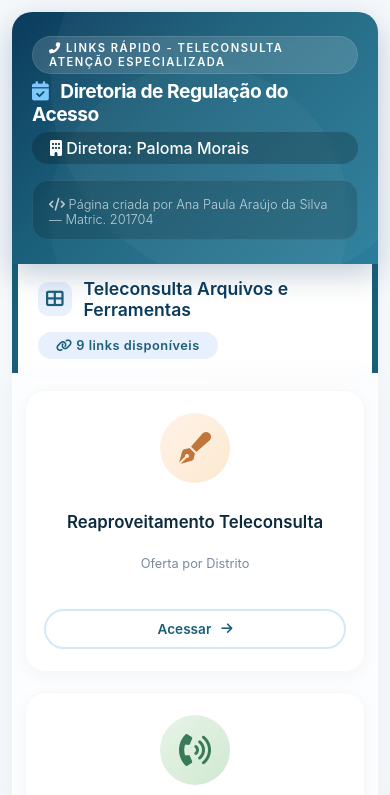
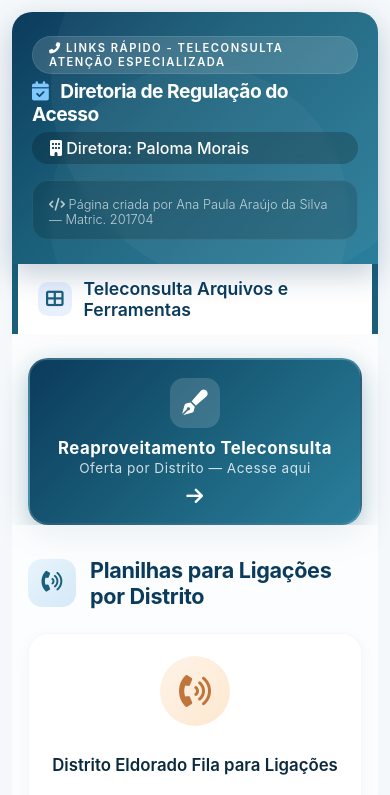
Before and after one commit to regulacaoconsolidados-dot/teste, a plain HTML site: page index.html in a window 390 px wide. Shown: the top 795 px of the page. Drawn offline with Linux system fonts and the light colour scheme.

Commit message:
Update index.html

```diff
--- a/index.html
+++ b/index.html
@@ -4,7 +4,6 @@
     <meta charset="UTF-8" />
     <meta name="viewport" content="width=device-width, initial-scale=1.0" />
     <title>Solicitação de Agendamento - Teleconsulta / Atenção Especializada</title>
-    <!-- Font Awesome para ícones -->
     <link rel="stylesheet" href="https://cdnjs.cloudflare.com/ajax/libs/font-awesome/6.0.0-beta3/css/all.min.css" />
     <style>
         /* ===== RESET E BASE ===== */
@@ -29,7 +28,7 @@
             width: 100%;
         }
 
-        /* ===== CABEÇALHO (com gradiente e efeito glass) ===== */
+        /* ===== CABEÇALHO ===== */
         .header {
             background: linear-gradient(135deg, #0b3b5c 0%, #1a5f7a 40%, #2a7f9c 100%);
             color: white;
@@ -104,13 +103,6 @@
             margin-right: 12px;
         }
 
-        .header .subtitle {
-            font-size: 1rem;
-            opacity: 0.85;
-            font-weight: 400;
-            margin-top: 4px;
-        }
-
         .header .diretoria {
             font-size: 1rem;
             font-weight: 500;
@@ -128,11 +120,6 @@
             border-radius: 16px;
             backdrop-filter: blur(4px);
             border: 1px solid rgba(255, 255, 255, 0.08);
-        }
-
-        .header-right .diretora {
-            font-size: 1rem;
-            font-weight: 500;
         }
 
         .header-right .creditos {
@@ -172,28 +159,145 @@
             border-radius: 10px;
         }
 
-        .page-title-bar .title-tag {
-            background: #e8f0fe;
-            color: #1a5f7a;
-            padding: 6px 18px;
-            border-radius: 30px;
-            font-size: 0.8rem;
-            font-weight: 600;
-            letter-spacing: 0.5px;
+        /* ===== BOTÃO DESTAQUE REAPROVEITAMENTO ===== */
+        .destaque-section {
+            padding: 40px 30px 10px 30px;
+            background: rgba(255, 255, 255, 0.7);
+            backdrop-filter: blur(8px);
         }
 
-        /* ===== GRADE DE CARDS (com muito estilo) ===== */
+        .destaque-btn {
+            display: flex;
+            align-items: center;
+            justify-content: center;
+            gap: 16px;
+            width: 100%;
+            padding: 24px 32px;
+            background: linear-gradient(135deg, #0b3b5c 0%, #1a5f7a 50%, #2a7f9c 100%);
+            color: white;
+            text-decoration: none;
+            border-radius: 20px;
+            font-size: 1.3rem;
+            font-weight: 700;
+            letter-spacing: 0.5px;
+            box-shadow: 0 8px 28px rgba(26, 95, 122, 0.35);
+            transition: all 0.3s cubic-bezier(0.25, 0.46, 0.45, 0.94);
+            position: relative;
+            overflow: hidden;
+            border: 2px solid rgba(255, 255, 255, 0.15);
+        }
+
+        .destaque-btn::before {
+            content: '';
+            position: absolute;
+            top: 0;
+            left: -100%;
+            width: 100%;
+            height: 100%;
+            background: linear-gradient(90deg, transparent, rgba(255, 255, 255, 0.15), transparent);
+            transition: left 0.6s;
+        }
+
+        .destaque-btn:hover::before {
+            left: 100%;
+        }
+
+        .destaque-btn:hover {
+            transform: translateY(-4px) scale(1.01);
+            box-shadow: 0 16px 40px rgba(26, 95, 122, 0.45);
+        }
+
+        .destaque-btn i {
+            font-size: 1.6rem;
+            background: rgba(255, 255, 255, 0.15);
+            padding: 12px;
+            border-radius: 14px;
+        }
+
+        .destaque-btn .destaque-text {
+            display: flex;
+            flex-direction: column;
+            align-items: flex-start;
+            gap: 2px;
+        }
+
+        .destaque-btn .destaque-text .titulo {
+            font-size: 1.3rem;
+            font-weight: 700;
+        }
+
+        .destaque-btn .destaque-text .subtitulo {
+            font-size: 0.85rem;
+            font-weight: 400;
+            opacity: 0.8;
+        }
+
+        .destaque-btn .arrow-icon {
+            background: transparent;
+            padding: 0;
+            font-size: 1.2rem;
+            margin-left: auto;
+            transition: transform 0.3s;
+        }
+
+        .destaque-btn:hover .arrow-icon {
+            transform: translateX(6px);
+        }
+
+        /* ===== SEÇÕES DE TEMA ===== */
+        .tema-section {
+            background: rgba(255, 255, 255, 0.7);
+            backdrop-filter: blur(8px);
+            padding: 0 30px;
+        }
+
+        .tema-section:last-of-type {
+            padding-bottom: 40px;
+            border-radius: 0 0 24px 24px;
+        }
+
+        .tema-header {
+            display: flex;
+            align-items: center;
+            gap: 14px;
+            padding: 32px 0 8px 0;
+            margin-bottom: 8px;
+        }
+
+        .tema-header .tema-icon {
+            width: 48px;
+            height: 48px;
+            background: linear-gradient(135deg, #e8f4fc, #d4e9f7);
+            border-radius: 14px;
+            display: flex;
+            align-items: center;
+            justify-content: center;
+            font-size: 1.3rem;
+            color: #1a5f7a;
+            flex-shrink: 0;
+        }
+
+        .tema-header .tema-title {
+            font-size: 1.35rem;
+            font-weight: 700;
+            color: #0b3b5c;
+            letter-spacing: -0.3px;
+        }
+
+        .tema-header .tema-line {
+            flex: 1;
+            height: 2px;
+            background: linear-gradient(90deg, #d4e9f7, transparent);
+            border-radius: 4px;
+            margin-left: 8px;
+        }
+
+        /* ===== GRADE DE CARDS ===== */
         .card-grid {
             display: grid;
             grid-template-columns: repeat(auto-fill, minmax(270px, 1fr));
             gap: 28px;
-            padding: 40px 30px;
-            background: rgba(255, 255, 255, 0.7);
-            backdrop-filter: blur(8px);
-            border-radius: 0 0 24px 24px;
-            box-shadow: 0 8px 32px rgba(0, 0, 0, 0.04);
-            border: 1px solid rgba(255, 255, 255, 0.6);
-            margin-bottom: 30px;
+            padding: 20px 0 10px 0;
         }
 
         .card {
@@ -314,7 +418,7 @@
             transform: translateX(4px);
         }
 
-        /* Variação de cores nos cards (detalhe) */
+        /* Variação de cores nos cards */
         .card:nth-child(3n+1) .card-icon-wrapper {
             background: linear-gradient(135deg, #fef3e8, #fde8d0);
             color: #c0763a;
@@ -350,7 +454,7 @@
             text-align: center;
             box-shadow: 0 2px 12px rgba(0, 0, 0, 0.02);
             border: 1px solid rgba(0, 0, 0, 0.02);
-            margin-top: 8px;
+            margin-top: 30px;
         }
 
         .footer .footer-brand {
@@ -411,8 +515,31 @@
                 font-size: 1.1rem;
             }
 
+            .destaque-section {
+                padding: 24px 16px 0 16px;
+            }
+
+            .destaque-btn {
+                padding: 18px 20px;
+                font-size: 1.1rem;
+                flex-wrap: wrap;
+                gap: 10px;
+            }
+
+            .destaque-btn .destaque-text .titulo {
+                font-size: 1.05rem;
+            }
+
+            .tema-section {
+                padding: 0 16px;
+            }
+
+            .tema-section:last-of-type {
+                padding-bottom: 24px;
+            }
+
             .card-grid {
-                padding: 24px 16px;
+                padding: 12px 0 6px 0;
                 gap: 20px;
             }
 
@@ -436,7 +563,20 @@
 
             .card-grid {
                 grid-template-columns: 1fr;
-                padding: 16px 12px;
+                padding: 8px 0;
+            }
+
+            .destaque-btn {
+                flex-direction: column;
+                text-align: center;
+            }
+
+            .destaque-btn .destaque-text {
+                align-items: center;
+            }
+
+            .destaque-btn .arrow-icon {
+                margin-left: 0;
             }
         }
     </style>
@@ -465,103 +605,124 @@
             <i class="fas fa-th-large"></i>
             Teleconsulta Arquivos e Ferramentas
         </div>
-        <span class="title-tag"><i class="fas fa-link"></i> 9 links disponíveis</span>
     </div>
 
-    <!-- ===== GRADE DE CARDS ===== -->
-    <section class="card-grid">
-
-        <!-- Card 0 -->
-        <div class="card">
-            <div class="card-icon-wrapper"><i class="fas fa-pen-fancy"></i></div>
-            <div class="card-title">Reaproveitamento Teleconsulta</div>
-            <div class="card-desc">Oferta por Distrito</div>
-            <a href="https://docs.google.com/spreadsheets/d/1_WJhJQQXcxn0Yucyr_rv_HuKs7wc3p4oeb69oyhoPU4/edit?gid=119359330#gid=119359330" target="_blank" class="card-btn">
-                Acessar <i class="fas fa-arrow-right"></i>
+    <!-- ===== BOTÃO DESTAQUE: REAPROVEITAMENTO ===== -->
+    <div class="destaque-section">
+        <a href="https://docs.google.com/spreadsheets/d/1_WJhJQQXcxn0Yucyr_rv_HuKs7wc3p4oeb69oyhoPU4/edit?gid=119359330#gid=119359330" target="_blank" class="destaque-btn">
+            <i class="fas fa-pen-fancy"></i>
+            <div class="destaque-text">
+                <span class="titulo">Reaproveitamento Teleconsulta</span>
+                <span class="subtitulo">Oferta por Distrito — Acesse aqui</span>
+            </div>
+            <i class="fas fa-arrow-right arrow-icon"></i>
         </a>
     </div>
 
-        <!-- Card 1 -->
+    <!-- ===== TEMA 1: PLANILHAS PARA LIGAÇÕES POR DISTRITO ===== -->
+    <section class="tema-section">
+        <div class="tema-header">
+            <div class="tema-icon"><i class="fas fa-phone-volume"></i></div>
+            <span class="tema-title">Planilhas para Ligações por Distrito</span>
+            <div class="tema-line"></div>
+        </div>
+
+        <div class="card-grid">
+
+            <!-- Distrito Eldorado -->
             <div class="card">
                 <div class="card-icon-wrapper"><i class="fas fa-phone-volume"></i></div>
-            <div class="card-title"> Distrito Eldorado Fila para Ligações</div>
+                <div class="card-title">Distrito Eldorado Fila para Ligações</div>
                 <div class="card-desc">Lista de espera para contato telefônico</div>
                 <a href="https://docs.google.com/spreadsheets/d/1NrLJ7ulMx93VXse-k8C4PX7FkGPLEZ0yTQSIVQeNItg/edit?gid=175443153#gid=175443153" target="_blank" class="card-btn">
                     Acessar <i class="fas fa-arrow-right"></i>
                 </a>
             </div>
 
-         <!-- Card 2 -->
+            <!-- Distrito Industrial -->
             <div class="card">
                 <div class="card-icon-wrapper"><i class="fas fa-phone-volume"></i></div>
-            <div class="card-title"> Distrito Industrial Fila para Ligações</div>
+                <div class="card-title">Distrito Industrial Fila para Ligações</div>
                 <div class="card-desc">Lista de espera para contato telefônico</div>
                 <a href="https://docs.google.com/spreadsheets/d/1NrLJ7ulMx93VXse-k8C4PX7FkGPLEZ0yTQSIVQeNItg/edit?gid=1574171907#gid=1574171907" target="_blank" class="card-btn">
                     Acessar <i class="fas fa-arrow-right"></i>
                 </a>
             </div>
 
-        <!-- Card 3 -->
+            <!-- Distrito Vargem das Flores -->
             <div class="card">
                 <div class="card-icon-wrapper"><i class="fas fa-phone-volume"></i></div>
-            <div class="card-title"> Distrito Vargem das Flores Fila para Ligações</div>
+                <div class="card-title">Distrito Vargem das Flores Fila para Ligações</div>
                 <div class="card-desc">Lista de espera para contato telefônico</div>
                 <a href="https://docs.google.com/spreadsheets/d/1NrLJ7ulMx93VXse-k8C4PX7FkGPLEZ0yTQSIVQeNItg/edit?gid=450560883#gid=450560883" target="_blank" class="card-btn">
                     Acessar <i class="fas fa-arrow-right"></i>
                 </a>
             </div>
 
-        <!-- Card 4 -->
+            <!-- Distrito Perolandia -->
             <div class="card">
                 <div class="card-icon-wrapper"><i class="fas fa-phone-volume"></i></div>
-            <div class="card-title"> Distrito Perolandia Fila para Ligações</div>
+                <div class="card-title">Distrito Perolandia Fila para Ligações</div>
                 <div class="card-desc">Lista de espera para contato telefônico</div>
                 <a href="https://docs.google.com/spreadsheets/d/1NrLJ7ulMx93VXse-k8C4PX7FkGPLEZ0yTQSIVQeNItg/edit?gid=1466188866#gid=1466188866" target="_blank" class="card-btn">
                     Acessar <i class="fas fa-arrow-right"></i>
                 </a>
             </div>
 
-        <!-- Card 5 -->
+            <!-- Distrito Nacional -->
             <div class="card">
                 <div class="card-icon-wrapper"><i class="fas fa-phone-volume"></i></div>
-            <div class="card-title"> Distrito Nacional Fila para Ligações</div>
+                <div class="card-title">Distrito Nacional Fila para Ligações</div>
                 <div class="card-desc">Lista de espera para contato telefônico</div>
                 <a href="https://docs.google.com/spreadsheets/d/1NrLJ7ulMx93VXse-k8C4PX7FkGPLEZ0yTQSIVQeNItg/edit?gid=100420631#gid=100420631" target="_blank" class="card-btn">
                     Acessar <i class="fas fa-arrow-right"></i>
                 </a>
             </div>
 
-        <!-- Card 6 -->
+            <!-- Distrito Ressaca -->
             <div class="card">
                 <div class="card-icon-wrapper"><i class="fas fa-phone-volume"></i></div>
-            <div class="card-title"> Distrito Ressaca Fila para Ligações</div>
+                <div class="card-title">Distrito Ressaca Fila para Ligações</div>
                 <div class="card-desc">Lista de espera para contato telefônico</div>
                 <a href="https://docs.google.com/spreadsheets/d/1NrLJ7ulMx93VXse-k8C4PX7FkGPLEZ0yTQSIVQeNItg/edit?gid=735605400#gid=735605400" target="_blank" class="card-btn">
                     Acessar <i class="fas fa-arrow-right"></i>
                 </a>
             </div>
 
-        <!-- Card 7 -->
+            <!-- Distrito Riacho -->
             <div class="card">
                 <div class="card-icon-wrapper"><i class="fas fa-phone-volume"></i></div>
-            <div class="card-title"> Distrito Riacho Fila para Ligações</div>
+                <div class="card-title">Distrito Riacho Fila para Ligações</div>
                 <div class="card-desc">Lista de espera para contato telefônico</div>
                 <a href="https://docs.google.com/spreadsheets/d/1NrLJ7ulMx93VXse-k8C4PX7FkGPLEZ0yTQSIVQeNItg/edit?gid=915546723#gid=915546723" target="_blank" class="card-btn">
                     Acessar <i class="fas fa-arrow-right"></i>
                 </a>
             </div>
 
-        <!-- Card 8 -->
+            <!-- Distrito Sede -->
             <div class="card">
                 <div class="card-icon-wrapper"><i class="fas fa-phone-volume"></i></div>
-            <div class="card-title"> Distrito Sede Fila para Ligações</div>
+                <div class="card-title">Distrito Sede Fila para Ligações</div>
                 <div class="card-desc">Lista de espera para contato telefônico</div>
                 <a href="https://docs.google.com/spreadsheets/d/1NrLJ7ulMx93VXse-k8C4PX7FkGPLEZ0yTQSIVQeNItg/edit?gid=1370812175#gid=1370812175" target="_blank" class="card-btn">
                     Acessar <i class="fas fa-arrow-right"></i>
                 </a>
             </div>
 
-        <!-- Card 9 -->
+        </div>
+    </section>
+
+    <!-- ===== TEMA 2: ARQUIVOS COM CONSOLIDADOS ===== -->
+    <section class="tema-section">
+        <div class="tema-header">
+            <div class="tema-icon"><i class="fas fa-chart-pie"></i></div>
+            <span class="tema-title">Arquivos com Consolidados</span>
+            <div class="tema-line"></div>
+        </div>
+
+        <div class="card-grid">
+
+            <!-- Arquivo Geral -->
             <div class="card">
                 <div class="card-icon-wrapper"><i class="fas fa-clipboard-list"></i></div>
                 <div class="card-title">Arquivo Geral - Registro das Ligações</div>
@@ -571,7 +732,7 @@
                 </a>
             </div>
 
-         <!-- Card 10 -->
+            <!-- Consolidado Ligações -->
             <div class="card">
                 <div class="card-icon-wrapper"><i class="fas fa-chart-pie"></i></div>
                 <div class="card-title">Consolidado - Ligações</div>
@@ -581,17 +742,17 @@
                 </a>
             </div>
 
-        <!-- Card 11-->
+            <!-- Controle de Agendamentos -->
             <div class="card">
                 <div class="card-icon-wrapper"><i class="fas fa-clipboard-list"></i></div>
-            <div class="card-title">Controle de Agendamentos- Acesso Interno</div>
+                <div class="card-title">Controle de Agendamentos - Acesso Interno</div>
                 <div class="card-desc">Agendamentos Detalhado por Distrito</div>
                 <a href="https://docs.google.com/spreadsheets/d/11X7DQcngdN51yFYodEWBmMCc8Pi-YFbgQ4IQ7Ca93IU/edit?gid=0#gid=0" target="_blank" class="card-btn">
                     Acessar <i class="fas fa-arrow-right"></i>
                 </a>
             </div>
 
-        <!-- Card 12 -->
+            <!-- Consolidado Agendamentos -->
             <div class="card">
                 <div class="card-icon-wrapper"><i class="fas fa-brain"></i></div>
                 <div class="card-title">Consolidado Agendamentos</div>
@@ -601,7 +762,30 @@
                 </a>
             </div>
 
-        <!-- Card 13 -->
+            <!-- Requalificação da Neurologia -->
+            <div class="card">
+                <div class="card-icon-wrapper"><i class="fas fa-phone-volume"></i></div>
+                <div class="card-title">Requalificação da Neurologia</div>
+                <div class="card-desc">Pausado Temporariamente</div>
+                <a href="https://docs.google.com/spreadsheets/d/1ZwzPVQAifNLfJJO1lFr1BvQd6e6G3yC5C2H4Ry2N43k/edit?gid=621702727#gid=621702727" target="_blank" class="card-btn">
+                    Acessar <i class="fas fa-arrow-right"></i>
+                </a>
+            </div>
+
+        </div>
+    </section>
+
+    <!-- ===== TEMA 3: LINKS DIVERSOS ===== -->
+    <section class="tema-section">
+        <div class="tema-header">
+            <div class="tema-icon"><i class="fas fa-link"></i></div>
+            <span class="tema-title">Links Diversos</span>
+            <div class="tema-line"></div>
+        </div>
+
+        <div class="card-grid">
+
+            <!-- Plataforma Feluma -->
             <div class="card">
                 <div class="card-icon-wrapper"><i class="fas fa-hospital"></i></div>
                 <div class="card-title">Plataforma Feluma</div>
@@ -611,7 +795,7 @@
                 </a>
             </div>
 
-        <!-- Card 14 -->
+            <!-- Contatos UBS's -->
             <div class="card">
                 <div class="card-icon-wrapper"><i class="fas fa-phone-alt"></i></div>
                 <div class="card-title">Contatos UBS's</div>
@@ -621,7 +805,7 @@
                 </a>
             </div>
 
-        <!-- Card 15 -->
+            <!-- Pesquisa por Endereços -->
             <div class="card">
                 <div class="card-icon-wrapper"><i class="fas fa-map-pin"></i></div>
                 <div class="card-title">Pesquisa por Endereços</div>
@@ -631,7 +815,7 @@
                 </a>
             </div>
 
-        <!-- Card 16 -->
+            <!-- Pesquisa por CNS -->
             <div class="card">
                 <div class="card-icon-wrapper"><i class="fas fa-id-card"></i></div>
                 <div class="card-title">Pesquisa por CNS</div>
@@ -641,17 +825,7 @@
                 </a>
             </div>
 
-        <!-- Card 17 -->
-        <div class="card">
-            <div class="card-icon-wrapper"><i class="fas fa-phone-volume"></i></div>
-            <div class="card-title">Requalificação da Neurologia</div>
-            <div class="card-desc">Pausado Temporariamente</div>
-            <a href="https://docs.google.com/spreadsheets/d/1ZwzPVQAifNLfJJO1lFr1BvQd6e6G3yC5C2H4Ry2N43k/edit?gid=621702727#gid=621702727" target="_blank" class="card-btn">
-                Acessar <i class="fas fa-arrow-right"></i>
-            </a>
         </div>
-
-
     </section>
 
     <!-- ===== RODAPÉ ===== -->
```
Lines whose indentation alone changed are shown as unchanged.
